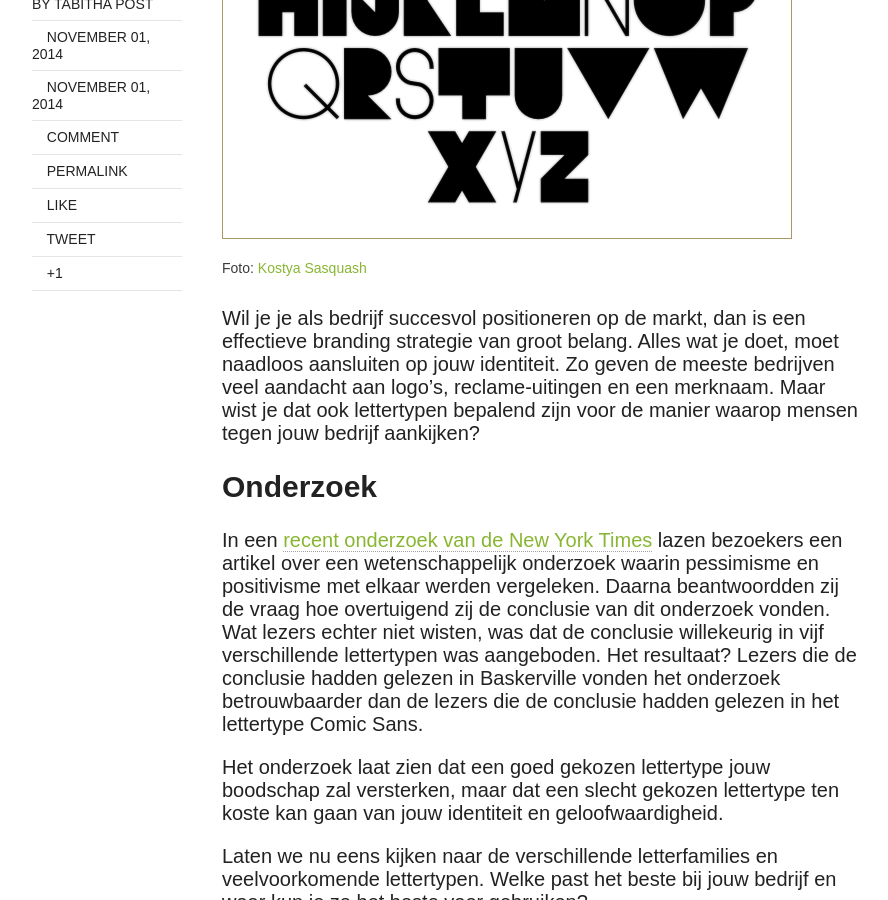
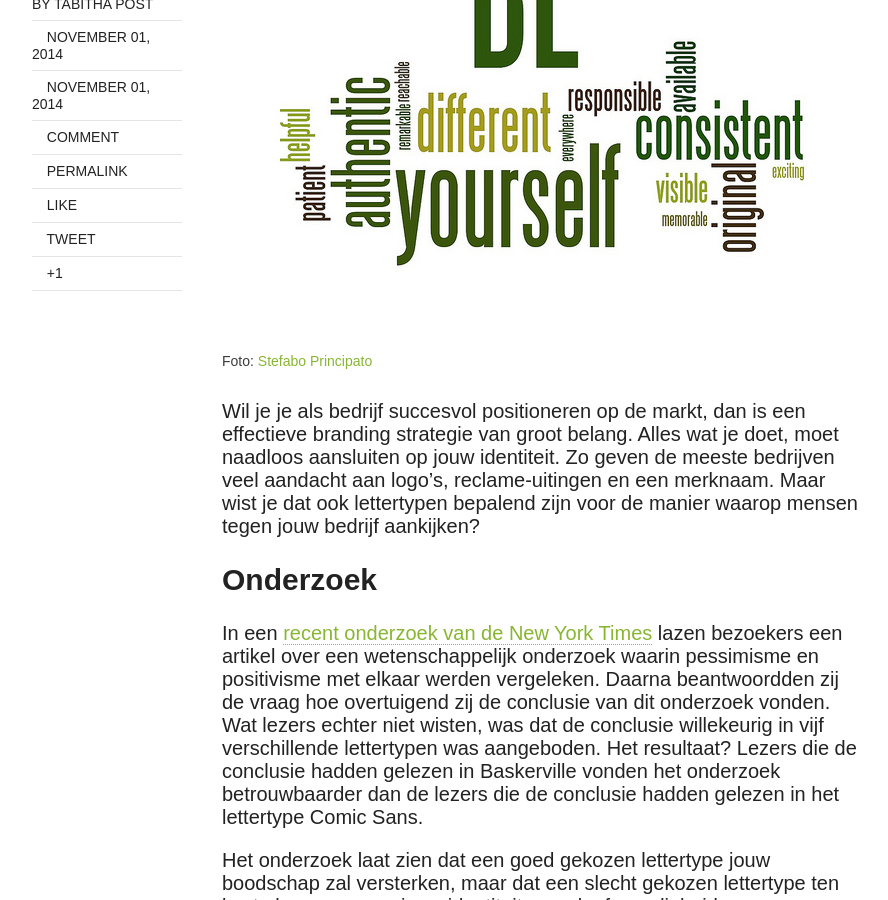
Before and after one commit to TheKnowsyFerret/theknowsyferret.github.io, a Jekyll site: the page built from _posts/2014-11-01-wat-lettertypen-onthullen-over-jouw-bedrijf.md, in a window 1280 px wide and 900 px high, scrolled down 826 px. Shown: the whole window, without its empty margins (128-1016 px from the left). Built offline with Jekyll 4.4.1, drawn with Linux system fonts in a browser that asks for light colours; nearby versions of some CDN libraries; comment, search, counter and statistics services are not loaded.

Commit message:
post aangepast met nieuw plaatje

```diff
--- a/_posts/2014-11-01-wat-lettertypen-onthullen-over-jouw-bedrijf.md
+++ b/_posts/2014-11-01-wat-lettertypen-onthullen-over-jouw-bedrijf.md
@@ -11,8 +11,8 @@ comments: true
 share: true
 ---
 <figure>
-<img src="/images/lettertype.png" alt="Een willekeurig lettertype">
-<figcaption>Foto: <a href="http://bit.ly/1yNnt7P">Kostya Sasquash</a>
+<img src="/images/lettertype.jpg" alt="Branding tips">
+<figcaption>Foto: <a href="http://bit.ly/1u76nTv">Stefabo Principato</a>
 </figcaption>
 </figure>
 
```
Also changed, not shown: images/lettertype.jpg (added).
